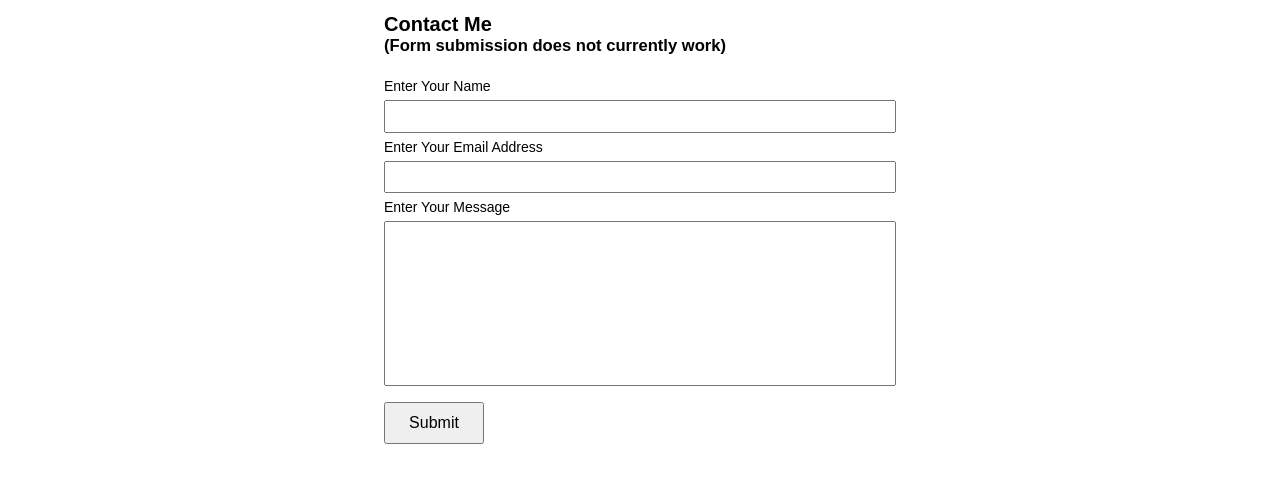
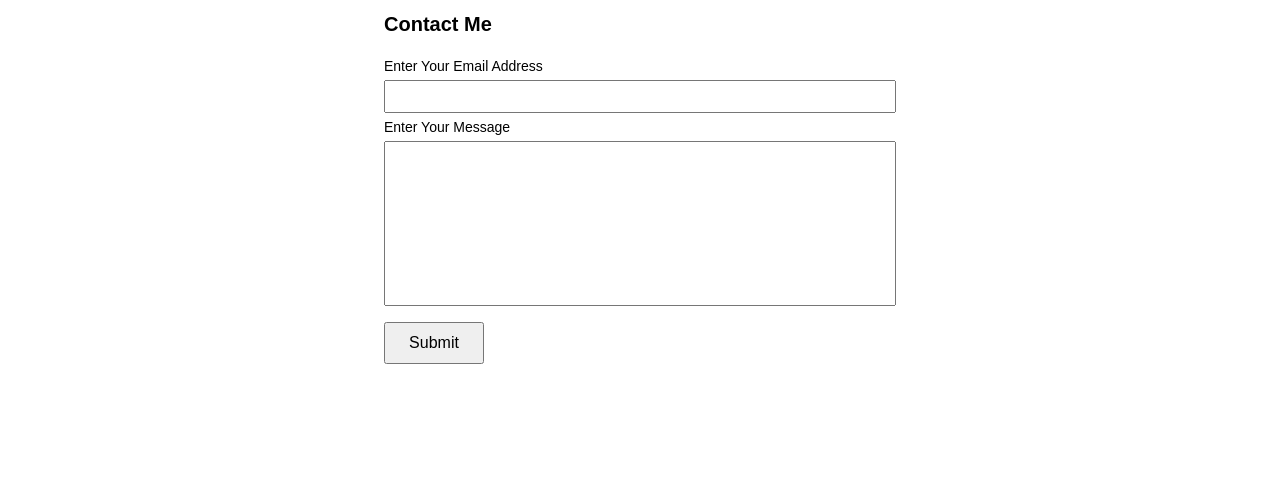
Before and after one commit to mc4506/mc4506.github.io, a plain HTML site: page contact.html in a window 1280 px wide. Shown: the part 171-654 px from the top of the page. Drawn offline with Linux system fonts and the light colour scheme.

Commit message:
updated contact with form mailto action

```diff
--- a/contact.html
+++ b/contact.html
@@ -30,17 +30,17 @@
     <main class="main-container">
 
 
-        <form id="contact-form">
-            <h5><img src="assets/icons/github.png" style="width: 24px;" alt="github icon"> <a href="github.com/mc4506">mc4506</a></h5>
+        <form id="contact-form" action="mailto:mike.sihong.chen@gmail.com" method="get">
+            <h5><img src="assets/icons/github.png" style="width: 24px;" alt="github icon"> <a href="https://www.github.com/mc4506">mc4506</a></h5>
             <h5><img src="assets/icons/linkedin.png" style="width: 24px;" alt="linkedin icon"> <a href="https://www.linkedin.com/in/michael-chen-8745061a7/">Michael Chen</a></h5>
             <h5><img src="assets/icons/email-black.svg" style="width: 24px;" alt="email icon"> <a href="mailto: mike.sihong.chen@gmail.com">mike.sihong.chen@gmail.com</a></h5>
-            <h2 class="contact-me">Contact Me <span><h5>(Form submission does not currently work)</h5></span></h2>
-            <label for="name" class="label">Enter Your Name</label>
-            <input id="name" type="text">
+            <h2 class="contact-me">Contact Me</h2>
+            <!-- <label for="name" class="label">Enter Your Name</label>
+            <input id="name" name="name" type="text"> -->
             <label for="email" class="label">Enter Your Email Address</label>
-            <input id="email" type="email">
+            <input id="email" name="email" type="email">
             <label for="message" class="label">Enter Your Message</label>
-            <textarea id="message" rows="10"></textarea>
+            <textarea id="message" name="body" rows="10"></textarea>
             <input id="submit-button" type="submit" value="Submit">
         </form>
     </main>
@@ -59,17 +59,6 @@
         </nav>
     </footer>
 
-    <!-- <script type="text/javascript">
-        let submitBtn = document.getElementById('submit-button');
-        submitBtn.addEventListener('click', function(event){
-            const message = {
-                name: document.getElementById('name').value,
-                email: document.getElementById('email').value,
-                message: document.getElementById('message').value,
-            }
-
-        })
-    </script> -->
 </body>
 
 </html>
```
